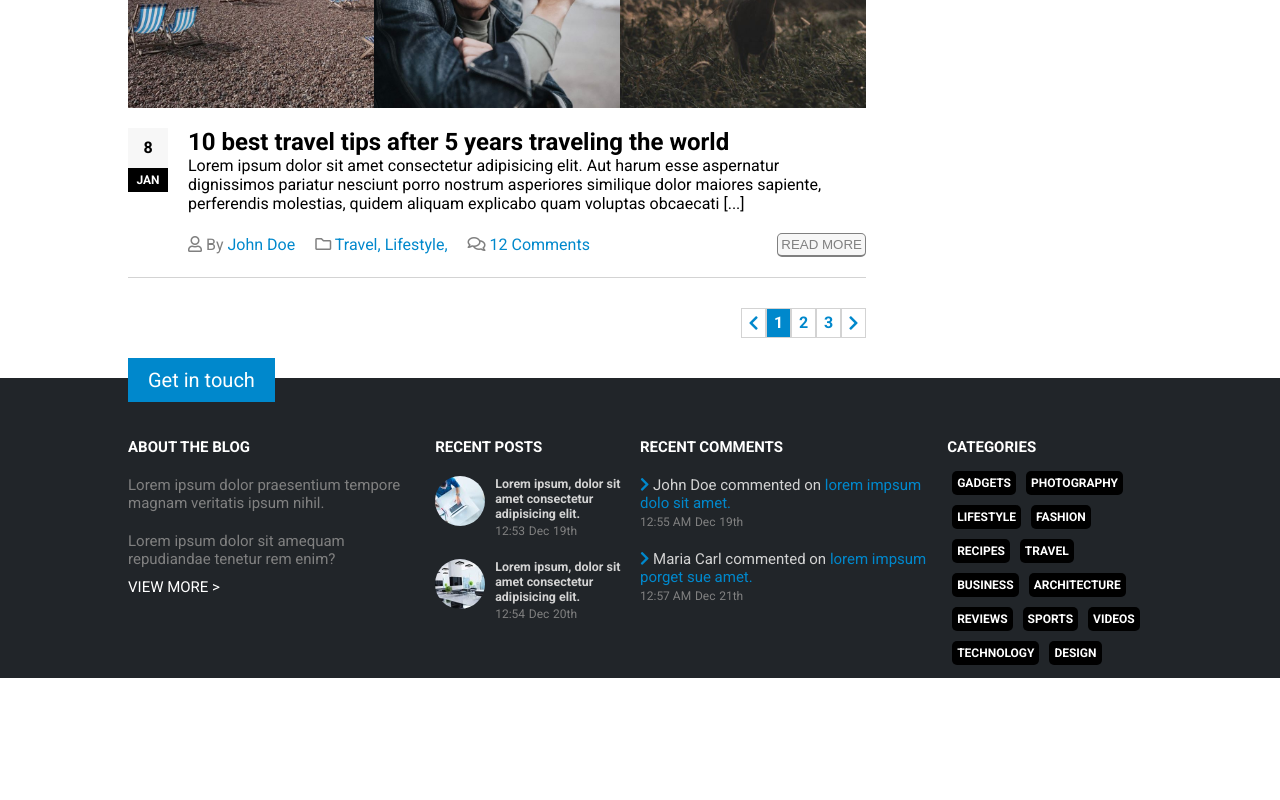
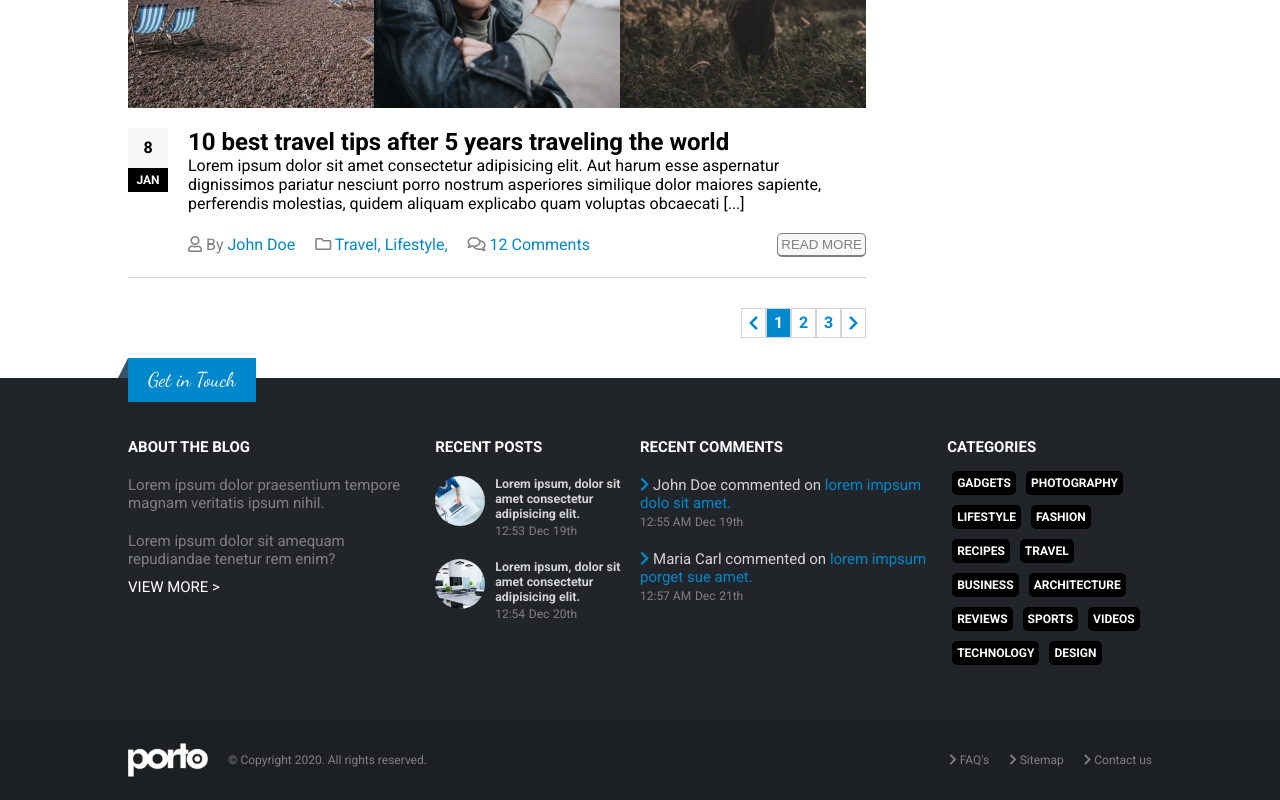
Before and after one commit to angelolamacchia/proj-html-vuejs, a plain HTML site: page index.html in a window 1280 px wide. Shown: the part 3756-4556 px from the top of the page. Before the commit the page ends 4434 px from the top, so only its background shows below. Drawn offline with nearby package versions, Linux system fonts and the light colour scheme.

Commit message:
aggiunta barra faq

```diff
--- a/css/style.css
+++ b/css/style.css
@@ -384,13 +384,13 @@ main {
 
 /* impostazioni footer */
 footer {
-    height: 300px;
     background-color: #212529;
     font-size: 15px;
 }
 .footer_content {
     position: relative;
     padding-top: 60px;
+    padding-bottom: 50px;
 }
 .footer_content h4 {
     text-transform: uppercase;
@@ -399,6 +399,7 @@ footer {
 }
 
 footer .post_it {
+    font-family: 'Dancing Script', cursive;
     position: absolute;
     top: -20px;
     left: 0;
@@ -407,6 +408,15 @@ footer .post_it {
     padding: 10px 20px;
     font-size: 20px;
 }
+footer .triangle {
+    width: 0;
+    height: 0;
+    border-bottom: 20px solid #38516d;
+    border-left: 10px solid transparent;
+    position: absolute;
+    top: -20px;
+    left: -10px;
+  }
 
 .footer_blog {
     width: 30%;
@@ -459,7 +469,6 @@ footer .date div {
     color: #0088cc;
 }
 
-
 .footer_categories {
     width: 20%;
     float: left;
@@ -477,3 +486,38 @@ footer .date div {
     border-radius: 5px;
     text-transform: uppercase;
 }
+
+/* impostazioni faq */
+.faq {
+    height: 80px;
+    background-color: #1c2023;
+    color: grey;
+    font-size: 00.8em;
+}
+.faq_content {
+    height: 100%;
+    display: flex;
+    justify-content: space-between;
+    align-items: center;
+}
+
+.faq_left,
+.faq_right ul {
+    display: flex;
+    align-items: center;
+}
+
+.faq_left .copiright {
+    padding-left: 20px;
+}
+
+.faq_right li {
+    padding-left: 20px;
+}
+.faq_right li i {
+    color: grey;
+}
+
+.faq #logo_footer {
+    width: 80px;
+}
--- a/index.html
+++ b/index.html
@@ -6,6 +6,8 @@
     <meta name="viewport" content="width=device-width, initial-scale=1.0">
     <link rel="preconnect" href="https://fonts.gstatic.com">
     <link href="https://fonts.googleapis.com/css2?family=Roboto:wght@100;300;400;500;700;900&display=swap" rel="stylesheet">
+    <link rel="preconnect" href="https://fonts.gstatic.com">
+    <link href="https://fonts.googleapis.com/css2?family=Dancing+Script&display=swap" rel="stylesheet">
     <link rel="stylesheet" href="https://cdnjs.cloudflare.com/ajax/libs/font-awesome/5.15.3/css/all.min.css" integrity="sha512-iBBXm8fW90+nuLcSKlbmrPcLa0OT92xO1BIsZ+ywDWZCvqsWgccV3gFoRBv0z+8dLJgyAHIhR35VZc2oM/gI1w==" crossorigin="anonymous" />
     <link rel="stylesheet" href="css/style.css">
     <script src="https://cdn.jsdelivr.net/npm/vue@2.6.12/dist/vue.js"></script>
@@ -212,8 +214,9 @@
 
         <!-- inizio footer -->
         <footer>
-            <div class="footer_content margin_auto">
-                <div class="post_it">Get in touch</div>
+            <div class="footer_content margin_auto clearFix">
+                <div class="triangle"></div>
+                <div class="post_it">Get in Touch</div>
 
                 <div class="footer_blog">
                     <h4>About the blog</h4>
@@ -256,8 +259,23 @@
                     </ul>
                 </div>
             </div>
+
+            <div class="faq">
+                <div class="faq_content margin_auto">
+                    <div class="faq_left">
+                        <img :src=" 'images/' + footerFaq.image" id="logo_footer">
+                        <div class="copiright">{{footerFaq.copiright}}</div>
+                    </div>
+                    <div class="faq_right">
+                        <ul>
+                            <li v-for="link in footerFaq.links"><a href="#"><i class="fas fa-chevron-right"></i> </a> {{link}}</li>
+                        </ul>
+                    </div>
+                </div>
+            </div>
         </footer>
         <!-- fine footer -->
+
 
     </div> <!--fine container-->
 
--- a/js/master.js
+++ b/js/master.js
@@ -177,5 +177,10 @@ var root = new Vue ({
             },
         ],
         footerCategories: ["gadgets", "photography", "lifestyle", "fashion", "recipes", "travel", "business", "architecture", "reviews", "sports", "videos", "technology", "design"],
+        footerFaq: {
+            image: "logo-footer.png",
+            copiright: "© Copyright 2020. All rights reserved.",
+            links: ["FAQ's", "Sitemap", "Contact us"],
+        },
     },
 })
```
